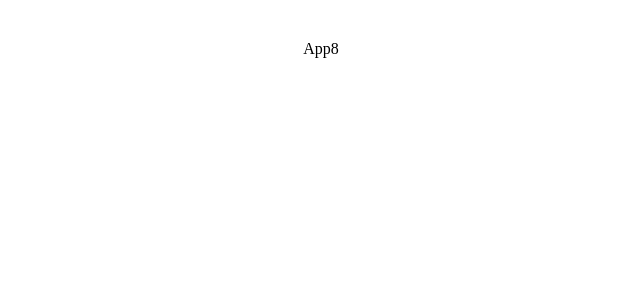
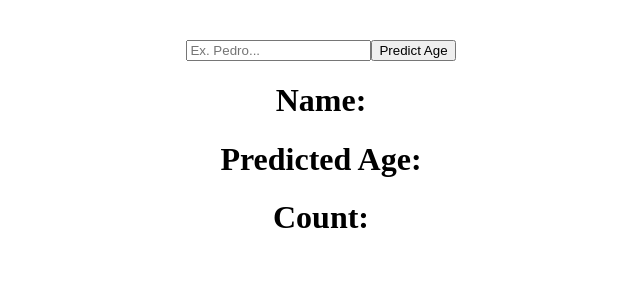
Before and after one commit to tla111/react-course-pedrotech, a React (Vite) app in the folder frontend/: page / in a window 1280 px wide. Shown: the top 300 px of the page, without its empty margins (319-959 px from the left). Built offline with nearby package versions, Linux system fonts and the light colour scheme.

Commit message:
created Person component

```diff
--- a/frontend/src/App7.jsx
+++ b/frontend/src/App7.jsx
@@ -21,10 +21,17 @@ const App7 = () => {
         <div className="App">
             <input placeholder="Ex. Pedro..." onChange={(e) => setName(e.target.value)} />
             <button onClick={fetchData}>Predict Age</button>
+            <Person name={predictedAge?.name} age={predictedAge?.age} count={predictedAge?.count} />
+        </div>
+    )
+}
 
-            <h1>Name: {predictedAge?.name}</h1>
-            <h1>Predicted Age: {predictedAge?.age}</h1>
-            <h1>Count: {predictedAge?.count}</h1>
+const Person = ({ name, age, count }) => {
+    return (
+        <div>
+            <h1>Name: {name} </h1>
+            <h1>Predicted Age: {age}</h1>
+            <h1>Count: {count}</h1>
         </div>
     )
 }
--- a/frontend/src/main.jsx
+++ b/frontend/src/main.jsx
@@ -6,11 +6,11 @@ import ReactDOM from 'react-dom/client'
 // import App4 from './App4'
 // import App5 from './App5'
 // import App6 from './App6'
-// import App7 from './App7'
-import App8 from './App8'
+import App7 from './App7'
+// import App8 from './App8'
 
 ReactDOM.createRoot(document.getElementById('root')).render(
   <React.StrictMode>
-    <App8 />
+    <App7 />
   </React.StrictMode>
 )
```
